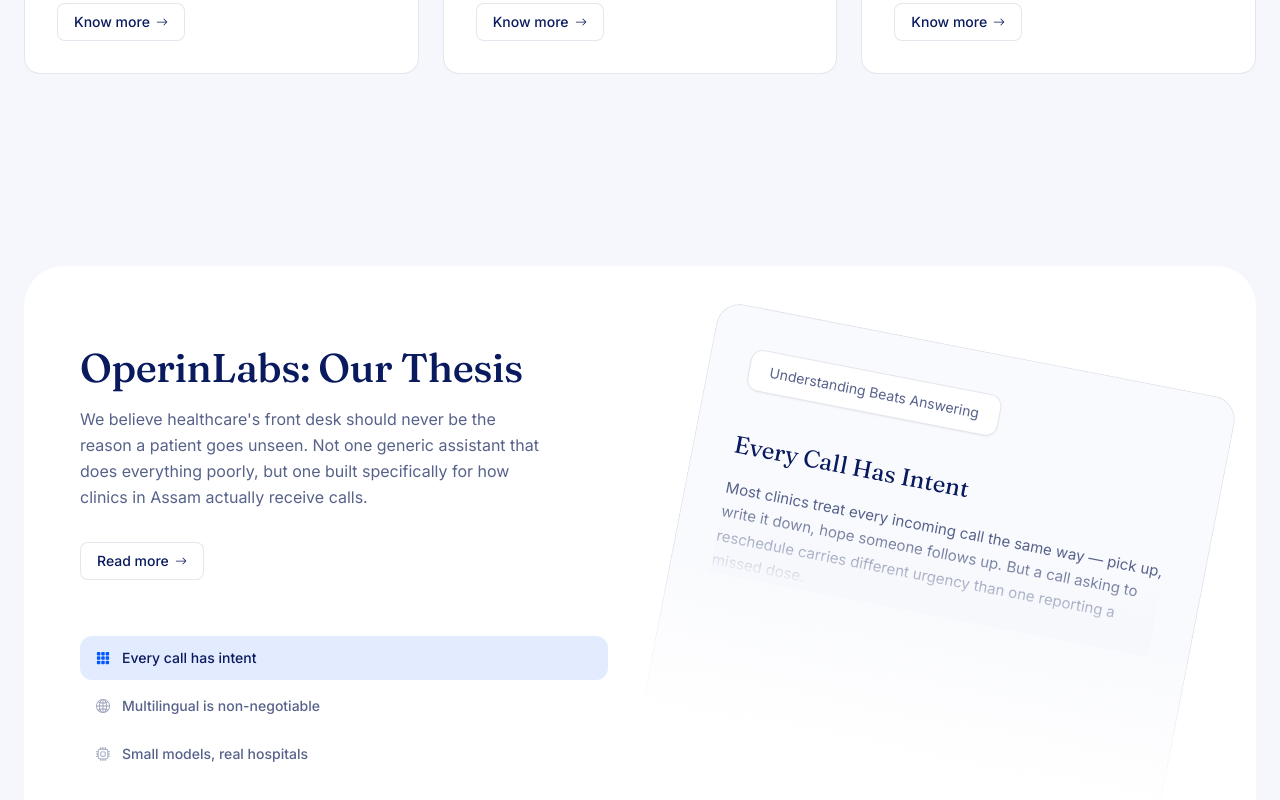
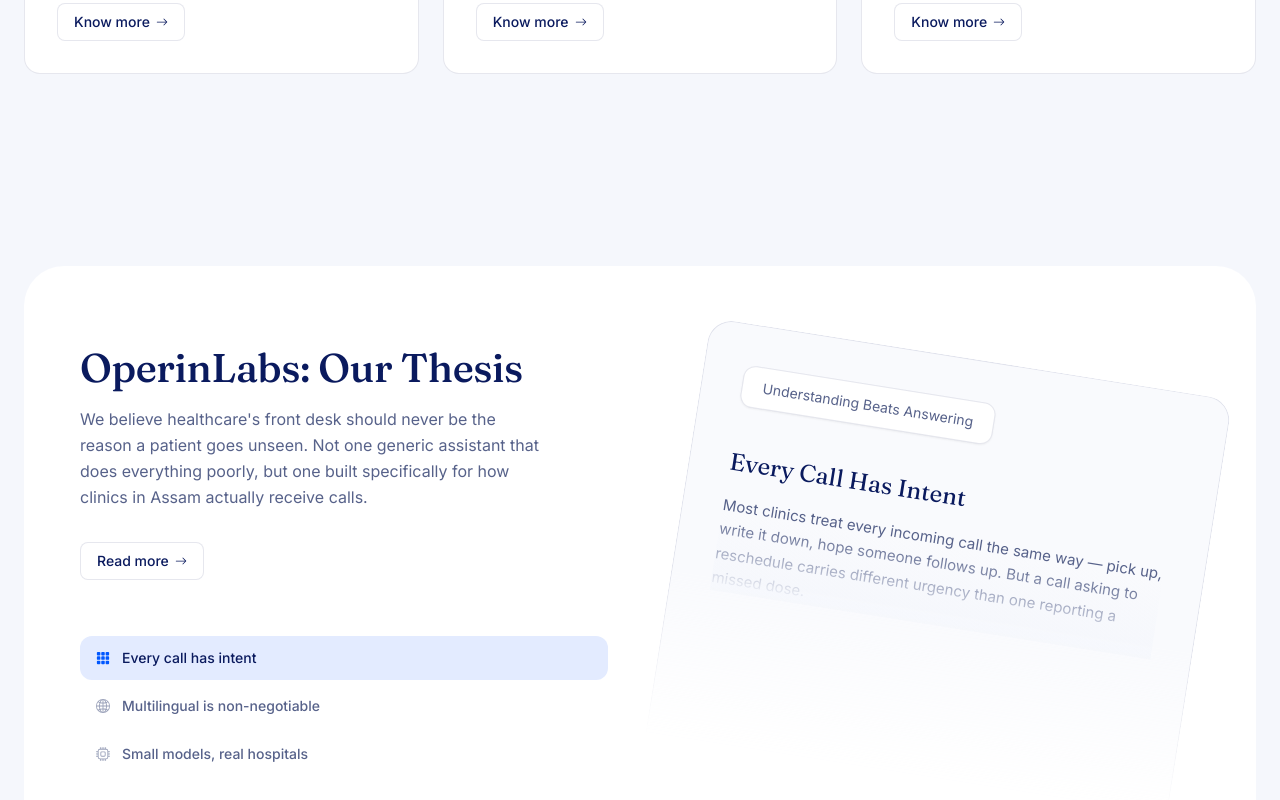
Before and after one commit to OperinLabs/OperinLabs-Landing-Page, a React (Vite) app: page / in a window 1280 px wide. Shown: the part 1812-2612 px from the top of the page. Built offline with nearby package versions, Linux system fonts and the light colour scheme.

Commit message:
Update Thesis.tsx

```diff
--- a/src/components/Thesis.tsx
+++ b/src/components/Thesis.tsx
@@ -126,9 +126,9 @@
           </div>
 
           {/* Right: single tilted card, purely visual — dissolves into the section at the bottom */}
-          <div className="relative h-[460px] self-end">
+          <div className="relative -mb-10 h-[460px] self-end">
             <div
-              className="absolute inset-0 rotate-[11deg] overflow-hidden rounded-3xl border border-line bg-bg/60 p-8 sm:p-10"
+              className="absolute inset-0 rotate-[9deg] overflow-hidden rounded-3xl border border-line bg-bg/60 p-8 sm:p-10"
               style={{
                 maskImage: "linear-gradient(to bottom, black 55%, transparent 92%)",
                 WebkitMaskImage: "linear-gradient(to bottom, black 55%, transparent 92%)",
```
